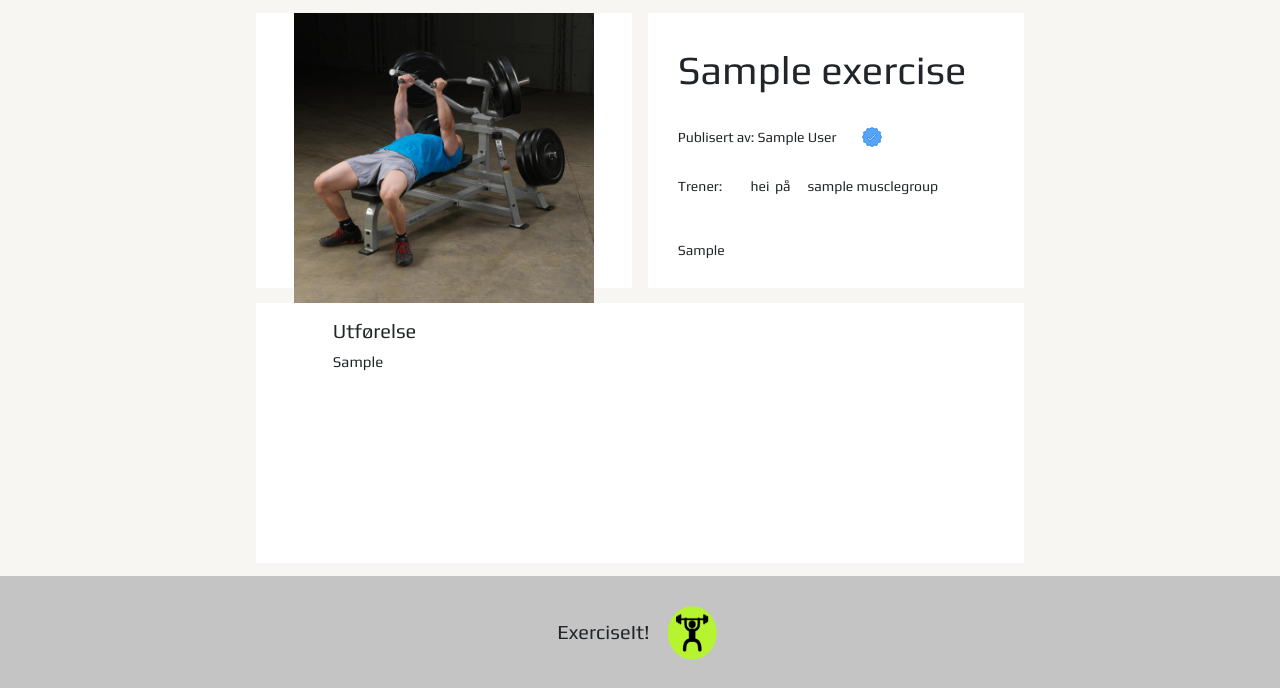
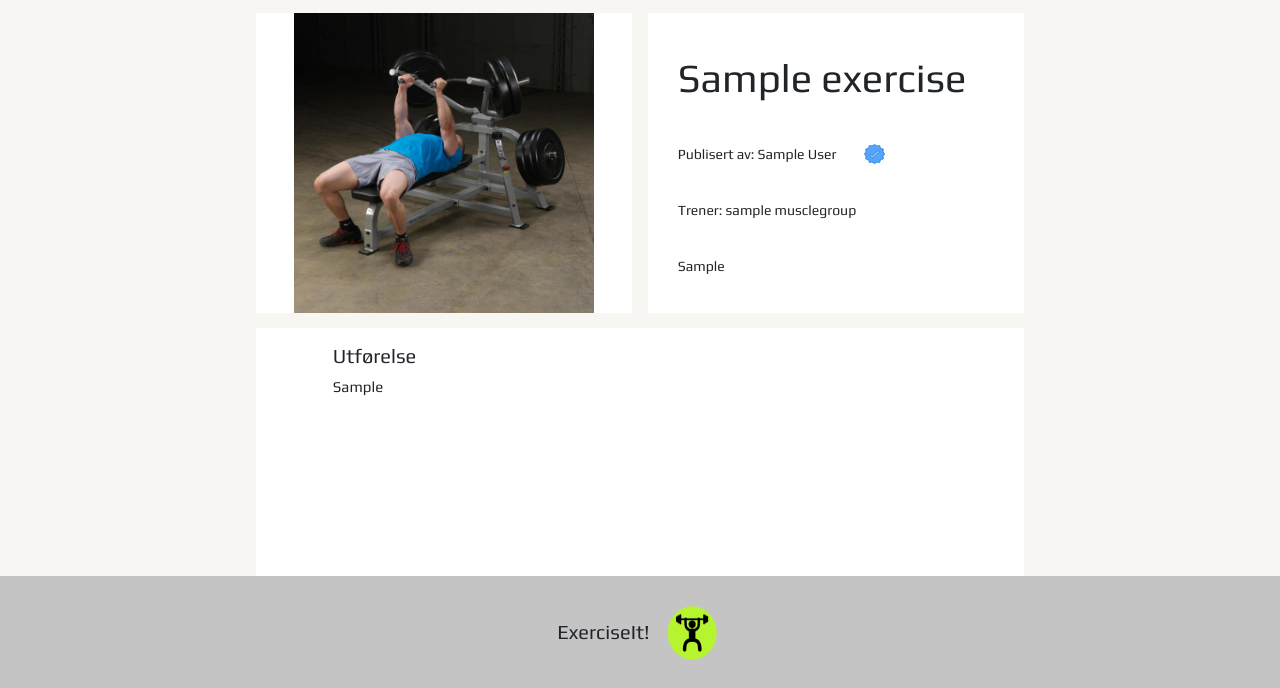
Before and after one commit to sigrunnu/programvareutviklingV2020, a Django app: page /1 in a window 1280 px wide. Shown: the part 112-800 px from the top of the page. Run offline with Django 3.2, Linux system fonts and the light colour scheme; tables that the repository leaves empty hold one stand-in row (values such as "Sample post"); some libraries are stand-ins or nearby versions.

Commit message:
Fix height issue of exercise information container on Safari browsers

```diff
--- a/feed/static/feed/exercise_view.css
+++ b/feed/static/feed/exercise_view.css
@@ -40,9 +40,6 @@
 
     width: 100%;
 
-    height: 50%;
-
-
 }
 
 #exerciseView_ImageContainer {
@@ -53,8 +50,6 @@
     background-color: white;
 
     justify-content: center;
-
-
 
     margin-right: 1%;
 }
@@ -67,7 +62,7 @@
 #exerciseView_Information {
 
     width: 50%;
-    height: 100%;
+    min-height: 100%;
 
     background-color: white;
 
@@ -86,7 +81,8 @@
 
     background-color: white;
 
-    height: 50%;
+
+    min-height: 50%;
 
     width: 100%;
 
@@ -114,10 +110,7 @@
     margin-right: 12%;
 }
 
-#exerciseView_verifiedIcon {
-    height: 20px;
-    width: 20px;
-}
+
 
 #exerciseView_likes {
 
--- a/feed/templates/feed/exercise_view.html
+++ b/feed/templates/feed/exercise_view.html
@@ -36,9 +36,9 @@
                         {{ exercise.exerciseAuthor }}
 
                         {% if exercise.createdByPro == True %}
-                            <div class="item-image"
-                                 id="exerciseView_verifiedIcon">
-                                <img src="{% static 'feed/images/verified.png' %}">
+                            <div class="item-image">
+                                <img src="{% static 'feed/images/verified.png' %}"
+                                     style="width: 25px; height: 20px;">
                             </div>
                         {% endif %}
                         <div class="item-noImage" style="display:none;">
@@ -58,15 +58,6 @@
 
                     <div>
                         Trener:
-
-                        <ol style="list-style-type: circle">
-                            <li>
-                                hei
-                            </li>
-                            <li>
-                                på
-                            </li>
-                        </ol>
 
                         {% for muscleGroup in exercise.muscleGroup.all %}
                             {{ muscleGroup|lower }}
```
